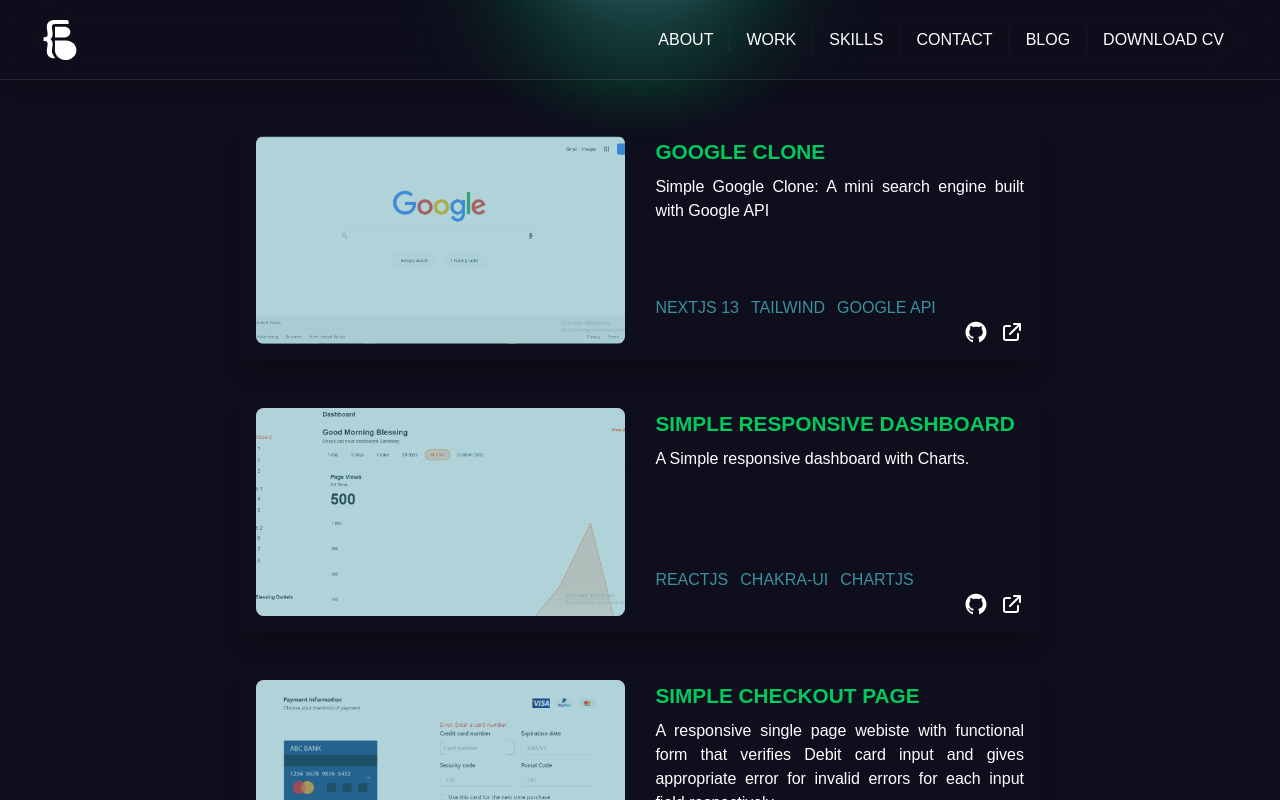
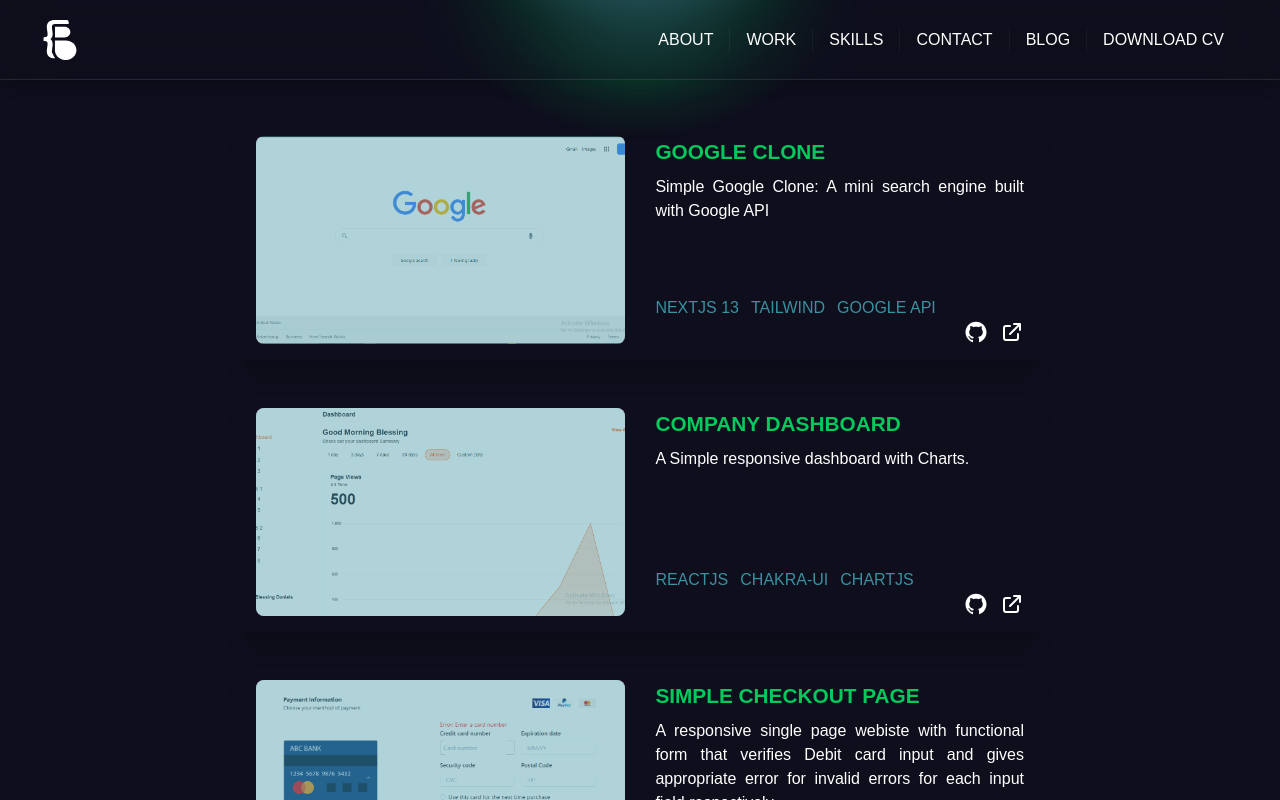
Before and after one commit to Christianey/portfolio, a Next.js app: page /work in a window 1280 px wide. Shown: the top 800 px of the page. Built offline with nearby package versions, Linux system fonts and the light colour scheme; a web font is replaced by a local one.

Commit message:
renamed work project

```diff
--- a/pages/work.jsx
+++ b/pages/work.jsx
@@ -28,7 +28,7 @@ const Work = () => {
             description={
               "A Simple responsive dashboard with Charts."
             }
-            title={"Simple Responsive Dashboard"}
+            title={"Company Dashboard"}
             tools={["ReactJS", "Chakra-UI", "ChartJS"]}
             imageLink={"/mainstack.png"}
             githubLink={"https://github.com/Christianey/mainstack-dashboard.git"}
```
